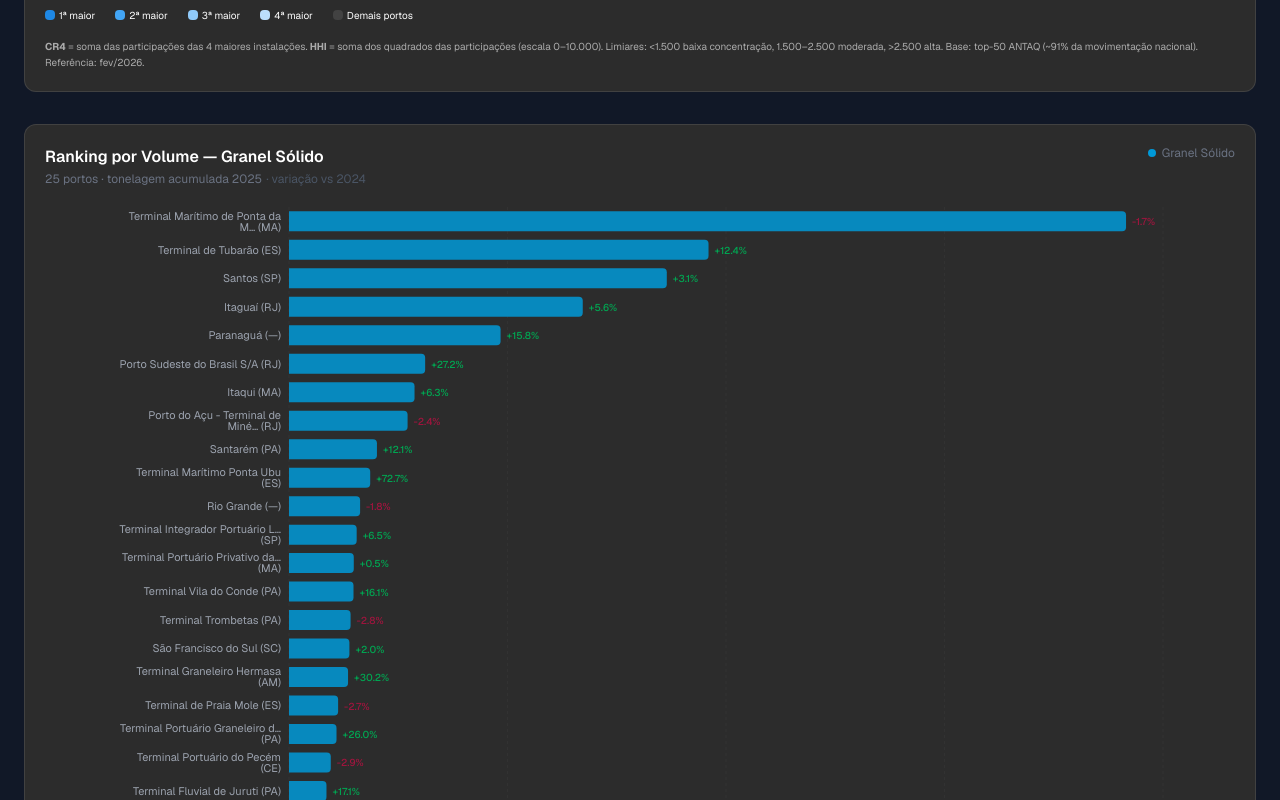
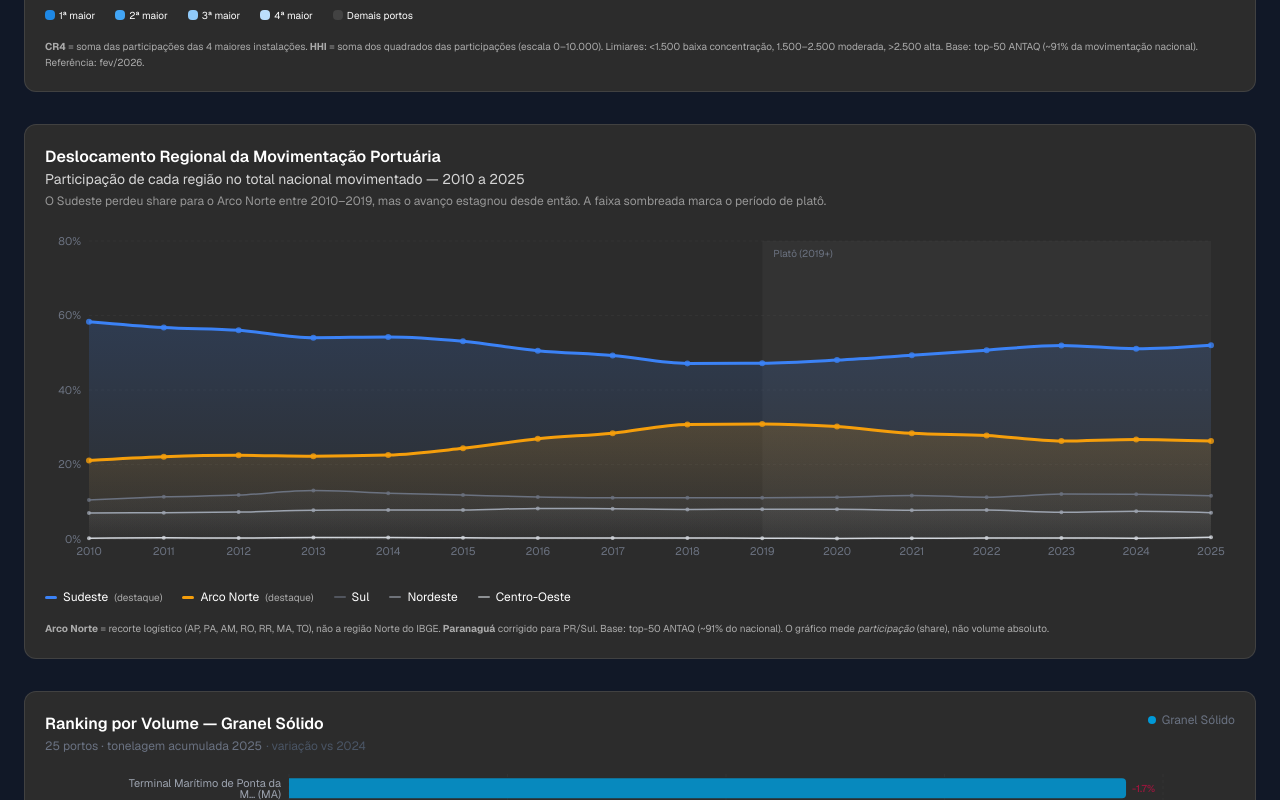
Before and after one commit to IBI-Observatorio/hidrovia-dashboard, a Next.js app: page /portos/movimentacao in a window 1280 px wide. Shown: the part 1160-1960 px from the top of the page. Built offline with nearby package versions, Linux system fonts and the light colour scheme.

Commit message:
feat: novo gráfico de linhas deslocamento regional da movimentação portuária

```diff
--- a/app/(site)/portos/movimentacao/page.tsx
+++ b/app/(site)/portos/movimentacao/page.tsx
@@ -4,7 +4,7 @@ import { useState, useMemo, useRef, useEffect } from 'react';
 import {
   BarChart, Bar, XAxis, YAxis, CartesianGrid, Tooltip,
   ResponsiveContainer, Cell, LabelList,
-  ComposedChart, Area, ReferenceLine, ReferenceDot,
+  ComposedChart, Area, AreaChart, ReferenceLine, ReferenceDot, ReferenceArea,
 } from 'recharts';
 import { useDashboardData } from '@/components/antaq/useDashboardData';
 import { fonteAntaqIbi, listaMesesIBI } from '@/lib/fonte-portos';
@@ -70,6 +70,34 @@ interface ConcentracaoCarga {
   cr4: number;      // soma das 4 maiores (%)
   hhi: number;      // índice HHI (0–10000)
   demais: number;   // participação do restante (%)
+}
+
+// ========== E2 — DESLOCAMENTO REGIONAL ==========
+
+interface PontoRegional {
+  ano: string;
+  sudeste: number;       // participação %
+  arcoNorte: number;     // participação %
+  sul: number;           // participação %
+  nordeste: number;      // participação %
+  centroOeste: number;   // participação %
+  semRegiao: number;     // portos sem UF/região (para debug)
+}
+
+const UF_ARCO_NORTE = new Set(['AP', 'PA', 'AM', 'RO', 'RR', 'MA', 'TO']);
+const UF_SUDESTE = new Set(['ES', 'MG', 'RJ', 'SP']);
+const UF_SUL = new Set(['PR', 'RS', 'SC']);
+const UF_NORDESTE = new Set(['AL', 'BA', 'CE', 'PB', 'PE', 'PI', 'RN', 'SE']); // sem MA
+const UF_CENTRO_OESTE = new Set(['DF', 'GO', 'MS', 'MT']); // sem TO
+
+function classificarRegiao(uf: string | null): keyof Omit<PontoRegional, 'ano' | 'semRegiao'> {
+  if (!uf) return 'semRegiao' as any;
+  if (UF_ARCO_NORTE.has(uf)) return 'arcoNorte';
+  if (UF_SUDESTE.has(uf)) return 'sudeste';
+  if (UF_SUL.has(uf)) return 'sul';
+  if (UF_NORDESTE.has(uf)) return 'nordeste';
+  if (UF_CENTRO_OESTE.has(uf)) return 'centroOeste';
+  return 'semRegiao' as any; // fallback
 }
 
 // ── constants ──────────────────────────────────────────────────────────────────
@@ -659,6 +687,69 @@ export default function MovimentacaoPage() {
     return resultado.sort((a, b) => b.cr4 - a.cr4);
   }, [data, anoEfetivo, mesesAlvo]);  // ← reage a ano e mês
 
+  const serieRegional = useMemo<PontoRegional[]>(() => {
+    if (!data) return [];
+    const portos = (data.portos || []).filter(
+      (p): p is PortoSerie => typeof p === 'object' && p !== null && 'porto' in p
+    );
+
+    // Agregar volume anual por porto (todas as naturezas, todos os anos 2010-2025)
+    const anos = Array.from({ length: 16 }, (_, i) => String(2010 + i)); // 2010–2025
+    const resultado: PontoRegional[] = [];
+
+    for (const ano of anos) {
+      const totaisPorRegiao = {
+        sudeste: 0,
+        arcoNorte: 0,
+        sul: 0,
+        nordeste: 0,
+        centroOeste: 0,
+        semRegiao: 0,
+      };
+
+      for (const p of portos) {
+        // Soma todas as naturezas do porto no ano
+        let totalPortoAno = 0;
+        for (const nat of NATUREZAS) {
+          const serie = p.naturezas?.[nat.key];
+          if (serie) {
+            for (const pt of serie) {
+              if (pt.data.slice(0, 4) === ano) {
+                totalPortoAno += pt.mt;
+              }
+            }
+          }
+        }
+
+        if (totalPortoAno <= 0) continue;
+
+        // Classificar por região (com correção para Paranaguá)
+        let uf = p.uf;
+        if (!uf && p.porto.toLowerCase().includes('paranaguá')) {
+          uf = 'PR'; // correção manual
+        }
+
+        const regiao = classificarRegiao(uf);
+        totaisPorRegiao[regiao] += totalPortoAno;
+      }
+
+      const totalNacional = Object.values(totaisPorRegiao).reduce((s, v) => s + v, 0);
+      if (totalNacional <= 0) continue;
+
+      resultado.push({
+        ano,
+        sudeste: (totaisPorRegiao.sudeste / totalNacional) * 100,
+        arcoNorte: (totaisPorRegiao.arcoNorte / totalNacional) * 100,
+        sul: (totaisPorRegiao.sul / totalNacional) * 100,
+        nordeste: (totaisPorRegiao.nordeste / totalNacional) * 100,
+        centroOeste: (totaisPorRegiao.centroOeste / totalNacional) * 100,
+        semRegiao: (totaisPorRegiao.semRegiao / totalNacional) * 100,
+      });
+    }
+
+    return resultado;
+  }, [data]);
+
   const sectorLabel = isTodos ? 'Todos os tipos' : NAT_LABEL[natureza as NaturezaKey];
   const topPort = ranking[0];
 
@@ -981,6 +1072,14 @@ export default function MovimentacaoPage() {
         </section>
       )}
       {/* =================================================== */}
+
+      {/* ========== E2 — DESLOCAMENTO REGIONAL ========== */}
+      {serieRegional.length > 0 && (
+        <section className="bg-azul-medio border border-white/10 rounded-xl p-5 space-y-4">
+          <DeslocamentoRegionalChart data={serieRegional} />
+        </section>
+      )}
+      {/* ================================================== */}
 
       {/* ── volume ranking chart ─────────────────────────────────────────────── */}
       <div className="bg-azul-medio border border-white/10 rounded-xl p-5 space-y-4">
@@ -1466,6 +1565,140 @@ function ConcentracaoChart({ data, mes }: { data: ConcentracaoCarga[]; mes: stri
   );
 }
 
+function DeslocamentoRegionalChart({ data }: { data: PontoRegional[] }) {
+  const regioes = [
+    { key: 'sudeste' as const, label: 'Sudeste', color: '#3B82F6', strokeWidth: 3, fillOpacity: 0.30 },
+    { key: 'arcoNorte' as const, label: 'Arco Norte', color: '#F59E0B', strokeWidth: 3, fillOpacity: 0.28 },
+    { key: 'sul' as const, label: 'Sul', color: '#6B7280', strokeWidth: 1.5, fillOpacity: 0.18 },
+    { key: 'nordeste' as const, label: 'Nordeste', color: '#9CA3AF', strokeWidth: 1.5, fillOpacity: 0.14 },
+    { key: 'centroOeste' as const, label: 'Centro-Oeste', color: '#D1D5DB', strokeWidth: 1.5, fillOpacity: 0.10 },
+  ];
+
+  return (
+    <div className="w-full">
+      <h2 className="text-base font-semibold text-white">
+        Deslocamento Regional da Movimentação Portuária
+      </h2>
+      <p className="text-sm text-[var(--muted)] mb-1 opacity-80">
+        Participação de cada região no total nacional movimentado — 2010 a 2025
+      </p>
+      <p className="text-xs text-[var(--muted)] mb-6 opacity-50">
+        O Sudeste perdeu share para o Arco Norte entre 2010–2019, mas o avanço estagnou desde então.
+        A faixa sombreada marca o período de platô.
+      </p>
+
+      <div style={{ height: 340 }}>
+        <ResponsiveContainer width="100%" height="100%">
+          <AreaChart data={data} margin={{ top: 8, right: 24, bottom: 4, left: 4 }}>
+            <defs>
+              {regioes.map(r => (
+                <linearGradient key={r.key} id={`fill-${r.key}`} x1="0" y1="0" x2="0" y2="1">
+                  <stop offset="0%" stopColor={r.color} stopOpacity={r.fillOpacity} />
+                  <stop offset="100%" stopColor={r.color} stopOpacity={0.02} />
+                </linearGradient>
+              ))}
+            </defs>
+
+            <CartesianGrid strokeDasharray="3 3" stroke="#ffffff08" vertical={false} />
+
+            <XAxis
+              dataKey="ano"
+              tick={{ fill: '#6b7280', fontSize: 11 }}
+              axisLine={{ stroke: '#ffffff10' }}
+              tickLine={false}
+            />
+            <YAxis
+              domain={[0, 80]}
+              tickFormatter={(v: number) => `${v}%`}
+              tick={{ fill: '#6b7280', fontSize: 11 }}
+              axisLine={false}
+              tickLine={false}
+              width={40}
+            />
+
+            <Tooltip
+              cursor={{ stroke: '#ffffff20' }}
+              contentStyle={{ background: '#111827', border: '1px solid rgba(255,255,255,0.1)', borderRadius: 12, fontSize: 12 }}
+              content={({ active, payload, label }) => {
+                if (!active || !payload?.length) return null;
+                return (
+                  <div className="bg-[#111827] border border-white/10 rounded-xl p-3 shadow-xl text-sm min-w-[180px]">
+                    <p className="font-semibold text-white text-sm">{label}</p>
+                    <div className="mt-2 space-y-1 text-xs">
+                      {regioes.map(r => {
+                        const p = payload.find(item => item.dataKey === r.key);
+                        const valor = p?.value as number | undefined;
+                        if (valor == null) return null;
+                        return (
+                          <div key={r.key} className="flex items-center gap-2">
+                            <span
+                              className="w-2.5 h-2.5 rounded-full inline-block"
+                              style={{ backgroundColor: r.color }}
+                            />
+                            <span className="text-gray-400">{r.label}</span>
+                            <span className="text-white font-medium ml-auto tabular-nums">{valor.toFixed(1)}%</span>
+                          </div>
+                        );
+                      })}
+                    </div>
+                  </div>
+                );
+              }}
+            />
+
+            <ReferenceArea
+              x1="2019"
+              x2={data[data.length - 1]?.ano}
+              fill="#ffffff"
+              fillOpacity={0.03}
+              label={{ value: 'Platô (2019+)', position: 'insideTopLeft', fill: '#6b7280', fontSize: 10, dy: 4, dx: 6 }}
+            />
+
+            {regioes.map(r => (
+              <Area
+                key={r.key}
+                type="monotone"
+                dataKey={r.key}
+                name={r.label}
+                stroke={r.color}
+                strokeWidth={r.strokeWidth}
+                fill={`url(#fill-${r.key})`}
+                dot={{ r: r.strokeWidth >= 3 ? 3 : 2, strokeWidth: 0, fill: r.color, fillOpacity: 0.8 }}
+                activeDot={{ r: r.strokeWidth >= 3 ? 5 : 3, stroke: '#111827', strokeWidth: 2, fill: r.color }}
+              />
+            ))}
+          </AreaChart>
+        </ResponsiveContainer>
+      </div>
+
+      {/* Legenda */}
+      <div className="mt-4 flex flex-wrap items-center gap-x-5 gap-y-2 text-xs text-[var(--muted)]">
+        {regioes.map(r => (
+          <span key={r.key} className="flex items-center gap-1.5">
+            <span
+              className="w-3 rounded-full inline-block"
+              style={{
+                backgroundColor: r.color,
+                height: r.strokeWidth >= 3 ? '3px' : '2px',
+                opacity: r.strokeWidth >= 3 ? 1 : 0.6,
+              }}
+            />
+            {r.label}
+            {r.strokeWidth >= 3 && <span className="text-[10px] opacity-60">(destaque)</span>}
+          </span>
+        ))}
+      </div>
+
+      {/* Nota metodológica */}
+      <p className="mt-4 text-[10px] text-[var(--muted)] opacity-60 leading-relaxed">
+        <strong>Arco Norte</strong> = recorte logístico (AP, PA, AM, RO, RR, MA, TO), não a região Norte do IBGE.
+        <strong> Paranaguá</strong> corrigido para PR/Sul. Base: top-50 ANTAQ (~91% do nacional).
+        O gráfico mede <em>participação</em> (share), não volume absoluto.
+      </p>
+    </div>
+  );
+}
+
 function LoadingState() {
   return (
     <div className="max-w-screen-xl mx-auto px-6 py-24 flex flex-col items-center gap-4">
```
